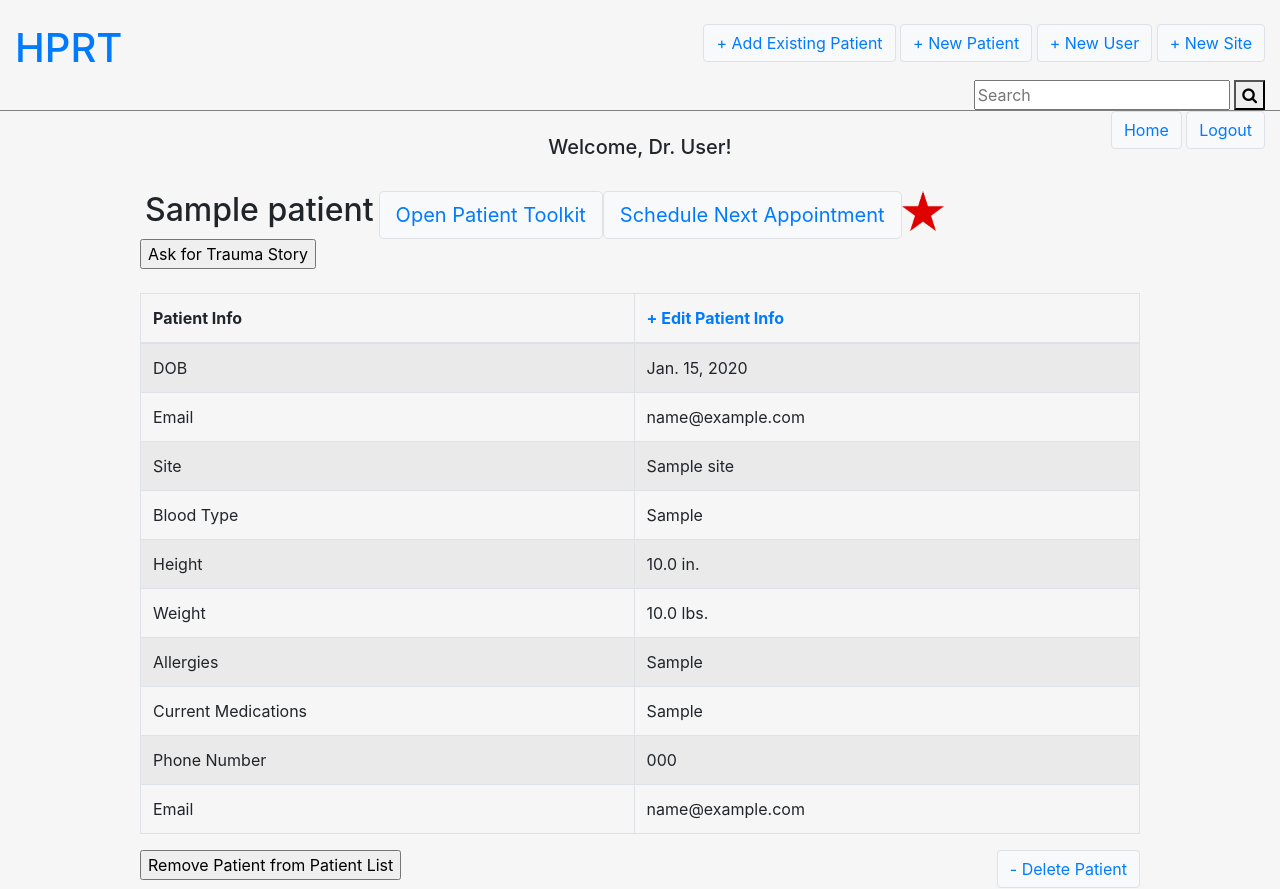
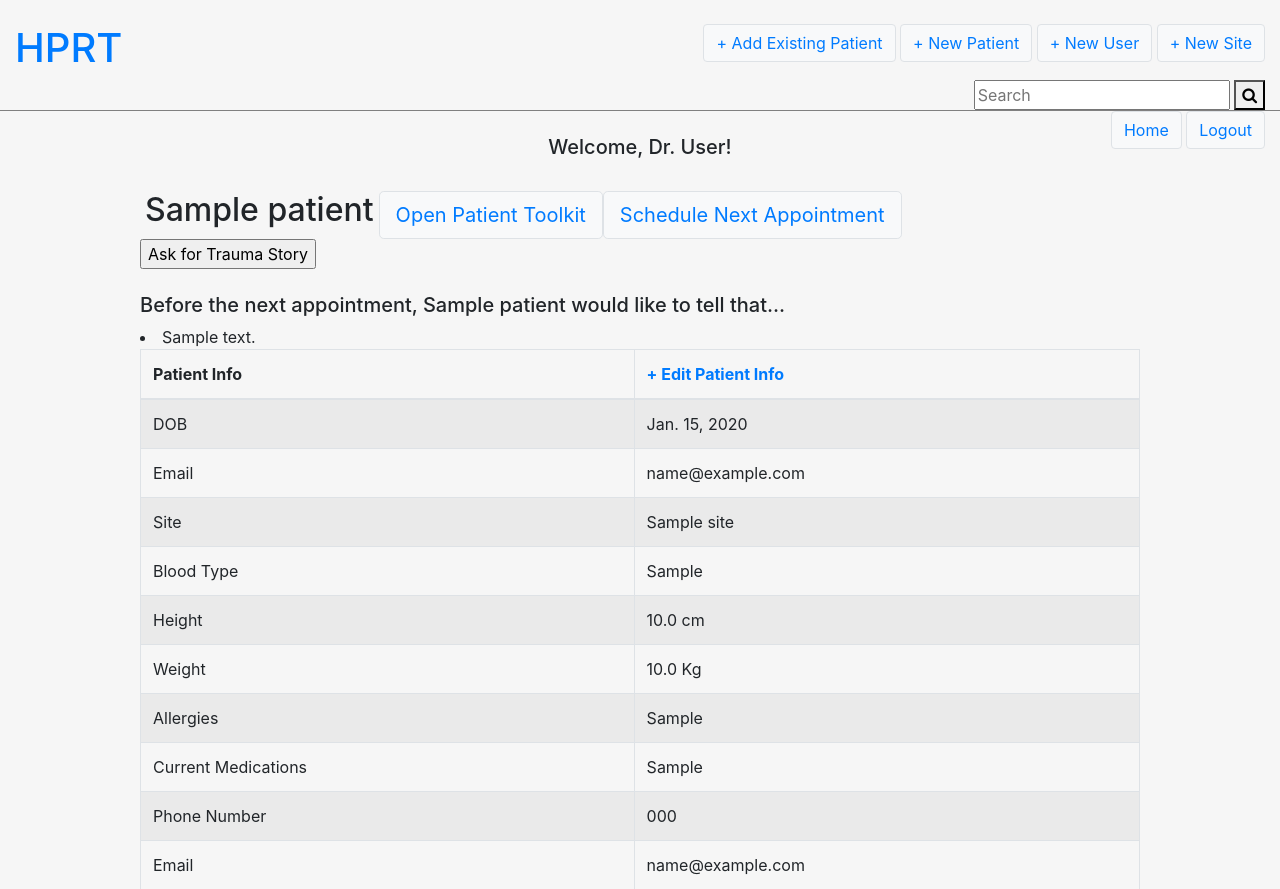
Before and after one commit to sbetti02/HTQR, a Django app: page /patient/1/ in a window 1280 px wide. Shown: the top 889 px of the page. Run offline with Django 3.2, Linux system fonts and the light colour scheme; a user stored in the database is signed in; tables that the repository leaves empty hold one stand-in row (values such as "Sample post"); parts of the project's set-up code (start-up, migrations or seed data) failed here and were passed over; some libraries are stand-ins or nearby versions.

Commit message:
Made it so stories are broken their own model, and patients can specify their own comments rather than just have a boolean value indicating whether or not they want to talk about their trauma story

```diff
--- a/src/HPRT/PatientPortal/models.py
+++ b/src/HPRT/PatientPortal/models.py
@@ -48,7 +48,6 @@ class Patient(models.Model):
     current_medications = models.TextField(default='', blank = True, null = True)
     phone_number = models.CharField(max_length = 10)
     email = models.EmailField()
-    ask_story = models.BooleanField(default = False)
     #picture = models.ImageField(upload_to="PatientPortal/profiles.py",
     #                                     height_field=500, width_field=500, null=True)
     # TODO: fingerprints, picture
@@ -61,6 +60,12 @@ class Patient(models.Model):
         return today.year - self.DOB.year - ((today.month, today.day) < (self.DOB.month, self.DOB.day))
 
     # TODO: phone_number.str()?
+
+class Story(models.Model):
+    patient = models.ForeignKey(Patient, on_delete=models.CASCADE)
+    comments = models.TextField(default='')
+    date = models.DateField()
+
 
 """
 appt_id | patient_id | appt_time
--- a/src/HPRT/PatientPortal/views.py
+++ b/src/HPRT/PatientPortal/views.py
@@ -15,7 +15,7 @@ from twilio.rest import Client
 
 from django_twilio.decorators import twilio_view
 from django.views.decorators.csrf import csrf_exempt
-from . models import Patient, DocPat, Site, Doctor, Appointment
+from . models import Patient, DocPat, Site, Doctor, Appointment, Story
 
 from toolkit.models import Toolkit
 
@@ -24,6 +24,7 @@ from . forms import AddExistingPatientForm, CreateNewPatientForm#, NewApptForm
 
 import threading
 import time
+import datetime
 from HPRT.secrets import twilio_sid, twilio_auth_token, ngrok_host
 
 
@@ -46,13 +47,16 @@ class PatientListView(LoginRequiredMixin, ListView):
         context = super(PatientListView, self).get_context_data(**kwargs)
         filtered_patients = Patient.objects.filter(docpat__doctor__pk = self.request.user.pk)
         filtered_next_appts = []
+        filtered_story_existance = []
         for patient in filtered_patients:
             all_appts = Appointment.objects.filter(patient__pk=patient.pk)
+            patient_stories = Story.objects.filter(patient__pk=patient.pk)
             if all_appts.exists:
                 filtered_next_appts.append(all_appts.last()) # Grab most recent one
             else:
                 filtered_next_appts.append(None)
-        context['patients_and_appts'] = zip(filtered_patients, filtered_next_appts)
+            filtered_story_existance.append(patient_stories.exists)
+        context['zipped_row_information'] = zip(filtered_patients, filtered_next_appts, filtered_story_existance)
         return context
 
 class PatientDetailView(LoginRequiredMixin, DetailView):
@@ -64,10 +68,15 @@ class PatientDetailView(LoginRequiredMixin, DetailView):
     def get_context_data(self, **kwargs):
         context = super(PatientDetailView, self).get_context_data(**kwargs)
         docpats = DocPat.objects.filter(doctor = self.request.user, patient = self.object)
+        stories = Story.objects.filter(patient=self.object) # TODO: Filter since last appt
         if docpats.count() > 0:
             context['toolkit'] = Toolkit.objects.get(docpat = docpats[0])
         else:
             context['toolkit'] = None
+        if stories.exists:
+            context['stories'] = stories
+        else:
+            context['stories'] = None
         return context
 
 class PatientAddExistingView(LoginRequiredMixin, CreateView):
@@ -109,6 +118,7 @@ class CreateApptView(LoginRequiredMixin, CreateView):
 
     def get_success_url(self):
         return reverse_lazy('patient_detail', kwargs={'pk' : self.object.patient.pk})
+        # return HttpResponseRedirect(reverse_lazy('ask_story', kwargs={'pk' : self.object.patient.pk}))
 
 class PatientCreateView(LoginRequiredMixin, CreateView):
     login_url = 'login'
@@ -199,7 +209,6 @@ class searchListView(LoginRequiredMixin, ListView):
                 result = result.union(all_patients.filter(name__contains = q))
         return result
 
-
 @method_decorator(csrf_exempt, name='dispatch')
 class smsResponse(View):
     @method_decorator(twilio_view)
@@ -208,22 +217,13 @@ class smsResponse(View):
         body = QueryDict(request.body)['Body']
         number = QueryDict(request.body)['From'][2:]
         r = MessagingResponse()
-        if "y" in body.lower():
-            patient = Patient.objects.filter(phone_number = number)[0]
-            while patient.ask_story == False:
-                patient.ask_story = True
-                patient.save(update_fields=["ask_story"])
-                patient = Patient.objects.filter(phone_number = number)[0]
-            r.message('Thank you, your doctor will ask you about your trauma event when you are visiting.')
-        elif "n" in body.lower():
-            patient = Patient.objects.filter(phone_number = number)[0]
-            while patient.ask_story == True:
-                patient.ask_story = False
-                patient.save(update_fields=["ask_story"])
-                patient = Patient.objects.filter(phone_number = number)[0]
-            r.message('Thank you. Please feel free to text yes to this number whenever you are ready to tell your doctor your trauma story.')
-        else:
-            r.message('Response is not understood. Please text yes or no. Would you like to tell your doctor about your trauma story?')
+        patient = Patient.objects.filter(phone_number=number)[0]
+        story = Story()
+        story.patient = patient
+        story.comments = body
+        story.date = datetime.date.today()
+        story.save()
+        r.message('Thank you for your submission.  Please feel free to message this number again if you would like to send more comments to your doctor before your next appointment.')
         return r
 
 
@@ -238,7 +238,7 @@ class askStory(View):
         patient = Patient.objects.filter(pk=kwargs['pk'])[0]
 
         message = client.messages.create(
-                                      body="Hi " + patient.name + ", you have an appointment coming up soon. Would you like to talk to your doctor about your trauma story?",
+                                      body="Hi " + patient.name + ", you have an appointment coming up soon. If there is anything in particular you would like to speak with your doctor about before your next appointment, you can send comments to your doctor by responding to this text.",
                                       from_= "+17743261027",
                                       to= "+1" + patient.phone_number
 
--- a/src/HPRT/templates/home.html
+++ b/src/HPRT/templates/home.html
@@ -17,12 +17,12 @@
 			</tr>
 		</thead>
 		<tbody style="border-top: 3px solid lightgray">
-			{% for patient, appt in patients_and_appts %}
+			{% for patient, appt, story_existance in zipped_row_information %}
 			<tr>
 				<td style="border-right: 2px solid lightgray"><a href = "{% url 'patient_detail' patient.pk %}">{{ patient.name }}</a></td>
 				<td>{{appt.appt_time}}</td>
 				<td style="text-align: center">
-					{% if patient.ask_story %}
+					{% if story_existance %}
 						<img src="/static/img/star.png" alt="Ask Story" height = "20">
 					{% endif %}
 				</td>
--- a/src/HPRT/templates/patient_detail.html
+++ b/src/HPRT/templates/patient_detail.html
@@ -7,9 +7,6 @@
         {% if toolkit %}
             <a href="{% url 'toolkit_detail' toolkit.pk %}" class="btn btn-light btn-lg border" style="color:#007bff">Open Patient Toolkit</a>
             <a href="{% url 'schedule_appt' patient.pk %}" class="btn btn-light btn-lg border" style="color:#007bff">Schedule Next Appointment</a>
-            {% if patient.ask_story %}
-              <img src="/static/img/star.png" alt="Ask Story" height = "40">
-            {% endif %}
             </div>
             <div>
               <form action= "{% url 'ask_story' patient.pk %}" method="POST">
@@ -18,6 +15,13 @@
             <br>
             </div>
         {% endif %}
+    {% if stories %}
+        <h5>Before the next appointment, {{ patient.name }} would like to tell that...</h5>
+    {% endif %}
+    {% for story in stories %}
+        <li>{{ story.comments }}</li>
+    {% endfor %}
+
     <table class="table table-bordered table-striped">
         <thead>
             <tr>
@@ -30,8 +34,8 @@
             <tr><td>Email</td> <td>{{patient.email }}</td></tr>
             <tr><td>Site</td> <td>{{ patient.site }}</td></tr>
             <tr><td>Blood Type</td> <td>{{ patient.blood_type }}</td></tr>
-            <tr><td>Height</td> <td>{{ patient.height }} in.</td></tr>
-            <tr><td>Weight</td> <td>{{ patient.weight }} lbs.</td></tr>
+            <tr><td>Height</td> <td>{{ patient.height }} cm</td></tr>
+            <tr><td>Weight</td> <td>{{ patient.weight }} Kg</td></tr>
             <tr><td>Allergies</td> <td>{{ patient.allergies }}</td></tr>
             <tr><td>Current Medications</td> <td>{{ patient.current_medications }}</td></tr>
             <tr><td>Phone Number</td> <td>{{ patient.phone_number }}</td></tr>
```
